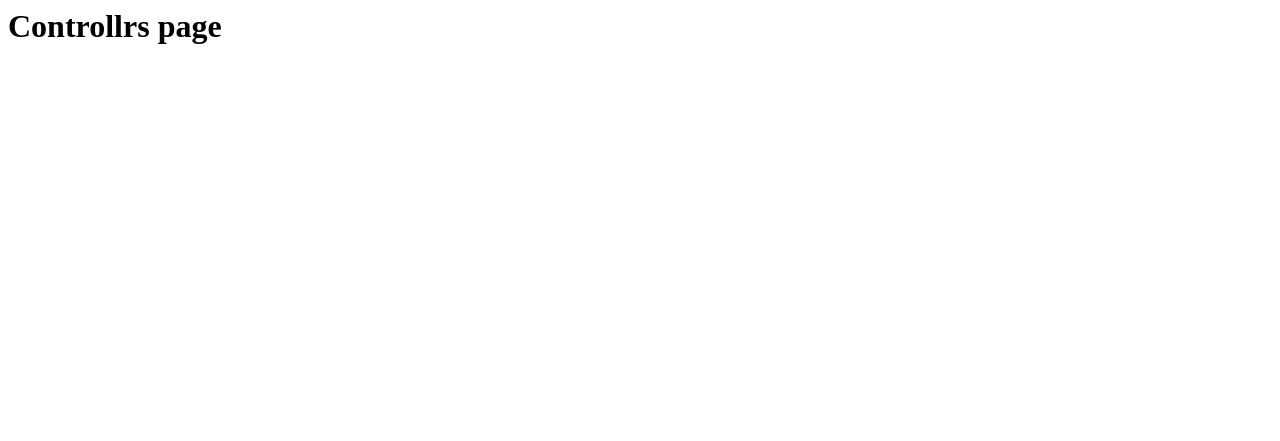
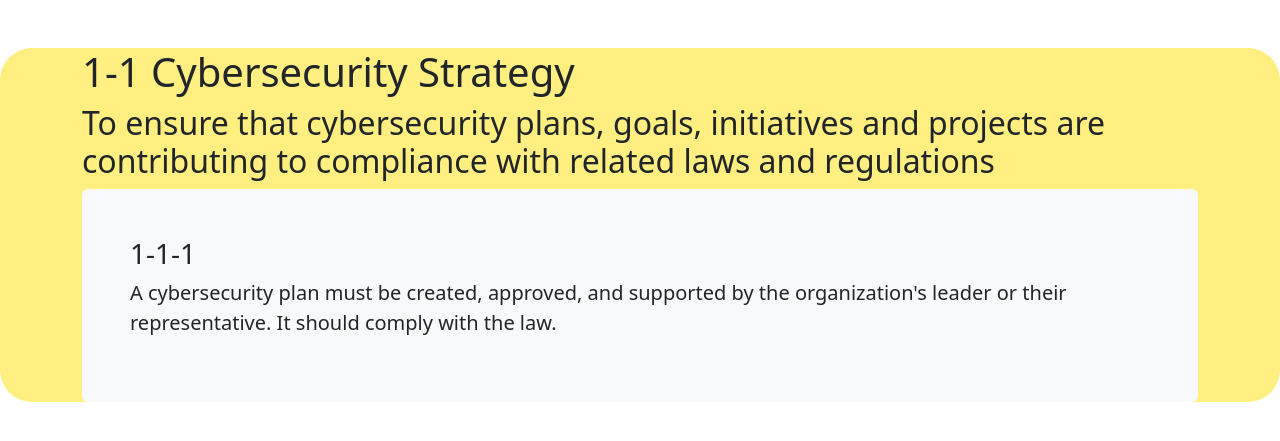
Before and after one commit to Mohmmadalhussen1/FinalProject, a Django app: page /controls in a window 1280 px wide. Before the commit the part shown is almost empty. Shown: the top 441 px of the page. Run offline with Django 4.2, Linux system fonts and the light colour scheme.

Commit message:
change three

```diff
--- a/final/main_app/templates/main_app/controls.html
+++ b/final/main_app/templates/main_app/controls.html
@@ -1 +1,21 @@
-<h1>Controllrs page</h1>
+<!doctype html>
+<html lang="en">
+  <head>
+    <meta charset="utf-8">
+    <meta name="viewport" content="width=device-width, initial-scale=1">
+    <link href="https://cdn.jsdelivr.net/npm/bootstrap@5.3.3/dist/css/bootstrap.min.css" rel="stylesheet" integrity="sha384-QWTKZyjpPEjISv5WaRU9OFeRpok6YctnYmDr5pNlyT2bRjXh0JMhjY6hW+ALEwIH" crossorigin="anonymous">
+  </head>
+    <main class="flex-shrink-0  mb-4 rounded-5 "style="background-color: rgba(255, 221, 0, 0.498);">
+
+    <div class="container">
+      <h1 class="mt-5">1-1 Cybersecurity Strategy</h1>
+      <h2>To ensure that cybersecurity plans, goals, initiatives and projects are contributing to compliance with
+        related laws and regulations</h2>
+
+
+
+        <div class="bg-body-tertiary p-5 rounded">
+            <h3>1-1-1 </h3>
+            <p class="lead">A cybersecurity plan must be created, approved,
+                and supported by the organization's leader or their representative. It should comply with the law.</p>
+          </div>
```
